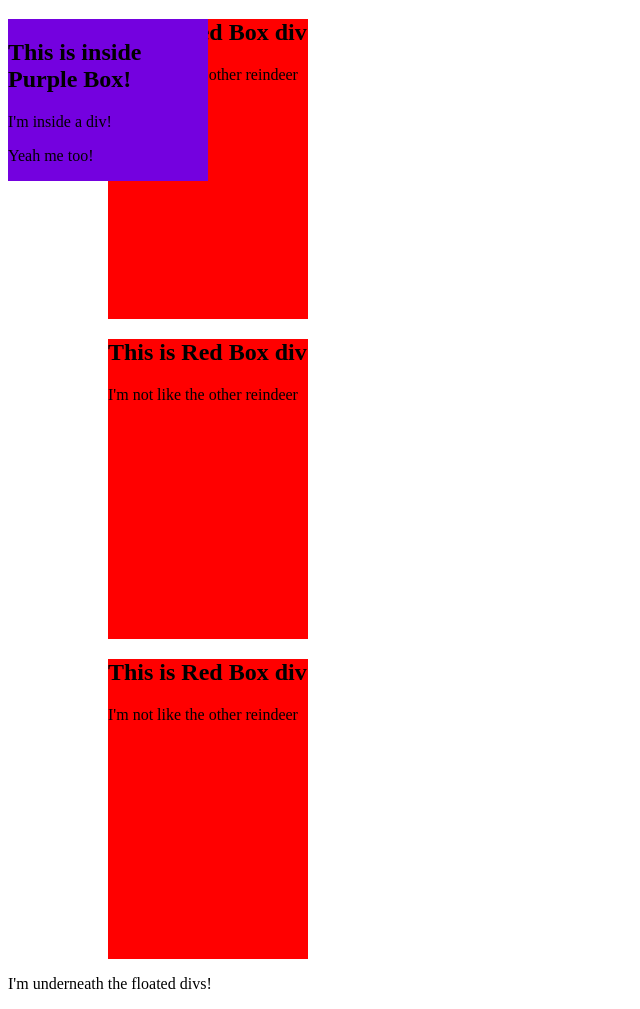
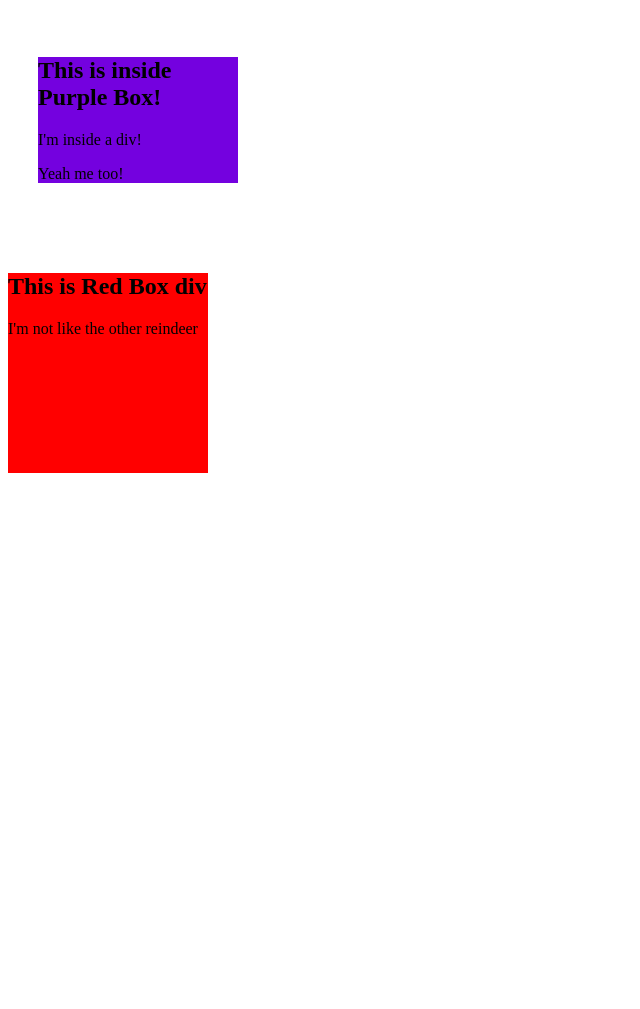
Before and after one commit to Barnum7/Complete_Web_Developer_Course, a plain HTML site: page html_css/index.html in a window 1280 px wide. Shown: the part 61-1070 px from the top of the page, without its empty margins (0-640 px from the left). After the commit the page ends 800 px from the top, so only its background shows below. Drawn offline with Linux system fonts and the light colour scheme.

Commit message:
Learning margins

```diff
--- a/html_css/index.html
+++ b/html_css/index.html
@@ -6,16 +6,12 @@
 		.purplebox {
 			background-color: #7401DF;
 			width: 200px;
-			position: fixed;
-			z-index: 2;
+			margin: 60px 30px 90px;
 		}
 		.redbox {
 			background-color: red;
 			width: 200px;
-			height: 300px;
-			position: relative;
-			left: 100px;
-			z-index: 1;
+			height: 200px;
 		}
 	</style>
 </head>
@@ -30,16 +26,5 @@
 <h2>This is Red Box div</h2>
 	<p>I'm not like the other reindeer</p>
 </div>
-<div class="redbox">
-<h2>This is Red Box div</h2>
-	<p>I'm not like the other reindeer</p>
-</div>
-<div class="redbox">
-<h2>This is Red Box div</h2>
-	<p>I'm not like the other reindeer</p>
-</div>
-<div class="clear">
-	<p>I'm underneath the floated divs!</p>
-</div>
 </body>
 </html>
```
